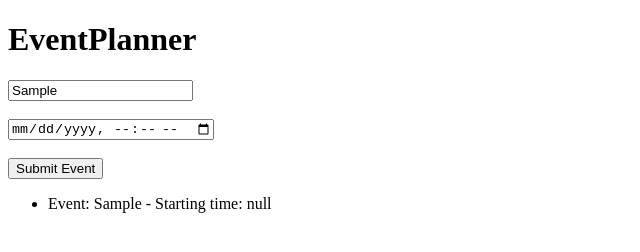
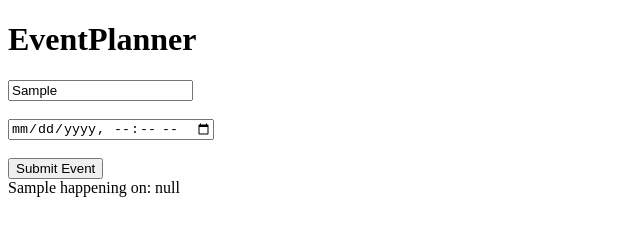
Before and after one commit to michaelnguyen974/new_event_plannerJS, a plain HTML site: page index.html in a window 1280 px wide. Both pictures are taken after typing "Sample" into the empty fields and a click on the button "Submit Event". Shown: the whole page, without its empty margins (0-640 px from the left). Drawn offline with Linux system fonts and the light colour scheme.

Commit message:
refactored code for creating and listing events

```diff
--- a/index.html
+++ b/index.html
@@ -1,23 +1,21 @@
 <!DOCTYPE html>
 <html lang="" dir="ltr">
   <head>
+    <script type="text/javascript" src="src/EventCalendar.js"></script>
+    <script type="text/javascript" src="src/EventPlanner.js"></script>
+    <script type="text/javascript" src="src/interface.js"></script>
     <meta charset="utf-8">
     <title>EventPlanner</title>
   </head>
   <body>
     <h1>EventPlanner</h1>
-
-    <form>
+    <div id= "form">
       <input type="text" id="user_input"><br><br>
       <input type="datetime-local" id="date_time"><br><br>
-      <button type="button" onclick="makeEvent()">Submit Event</button>
-    </form>
-
-      <ul id="upcomingevents"></ul>
-
-    <script type="text/javascript" src="src/interface.js"></script>
-    <script type="text/javascript" src="src/EventPlanner.js"></script>
-    <script type="text/javascript" src="src/EventCalendar.js"></script>
+      <button id="event_create_button" type="button">Submit Event</button>
+    </div>
+    <div id="eventlistings">
+    </div>
 
   </body>
 </html>
--- a/src/EventCalendar.js
+++ b/src/EventCalendar.js
@@ -7,9 +7,20 @@ class EventCalendar {
     this._eventList.push(event);
   }
 
-  showEvents() {
-    for(var i = 0; i < this._eventList.length; i++) {
-      return this._eventList[i];
-    }
+  upComingEvents(){
+    let upcoming = [];
+    this._eventList.forEach((event)=>{
+      upcoming.push(event)
+    })
+    return upcoming
+  }
+
+  displayEvent(){
+    let div = document.createElement('div');
+    this.upComingEvents().forEach((e)=>{
+      let eventHTML = e.displayAnEvent();
+      div.appendChild(eventHTML);
+    })
+    return div
   }
 }
--- a/src/EventPlanner.js
+++ b/src/EventPlanner.js
@@ -2,6 +2,12 @@ class EventPlanner {
   constructor(content, date) {
     this._content = content || null
     this._date = date || null
+  }
+
+  displayAnEvent(){
+    let div = document.createElement('div')
+    div.innerText = `${this._content} happening on: ${this._date}`
+    return div
   }
 
   getContent() {
--- a/src/interface.js
+++ b/src/interface.js
@@ -1,19 +1,27 @@
-let full_event;
-let eventInCalendar;
 
+window.addEventListener('load', ()=>{
+
+let calendar = new EventCalendar();
+let button = document.getElementById('event_create_button')
+
+button.addEventListener('click', ()=> {
+  makeEvent();
+});
+
+//creates event & push to a calendar
 function makeEvent() {
   let content = document.getElementById('user_input').value
   let datetime = document.getElementById('date_time').value
   let event = new EventPlanner(content, datetime);
-  full_event = (`Event: ${event.getContent()} - Starting time: ${event.getDate()}`)
-  pushInCalendar();
-}
+  calendar.pushEvent(event);
+  displayEvent()
+  }
 
-function pushInCalendar() {
-  let calendar = new EventCalendar();
-  calendar.pushEvent(full_event);
-  eventInCalendar = document.createTextNode(calendar.showEvents());
-  let newlist = document.createElement('li')
-  newlist.appendChild(eventInCalendar)
-  document.getElementById('upcomingevents').prepend(newlist)
-}
+  const displayEvent = ()=> {
+    let eventlistings = document.getElementById('eventlistings');
+    events = calendar.displayEvent();
+    eventlistings.innerText = " ";
+    eventlistings.appendChild(events);
+  }
+
+})
```
